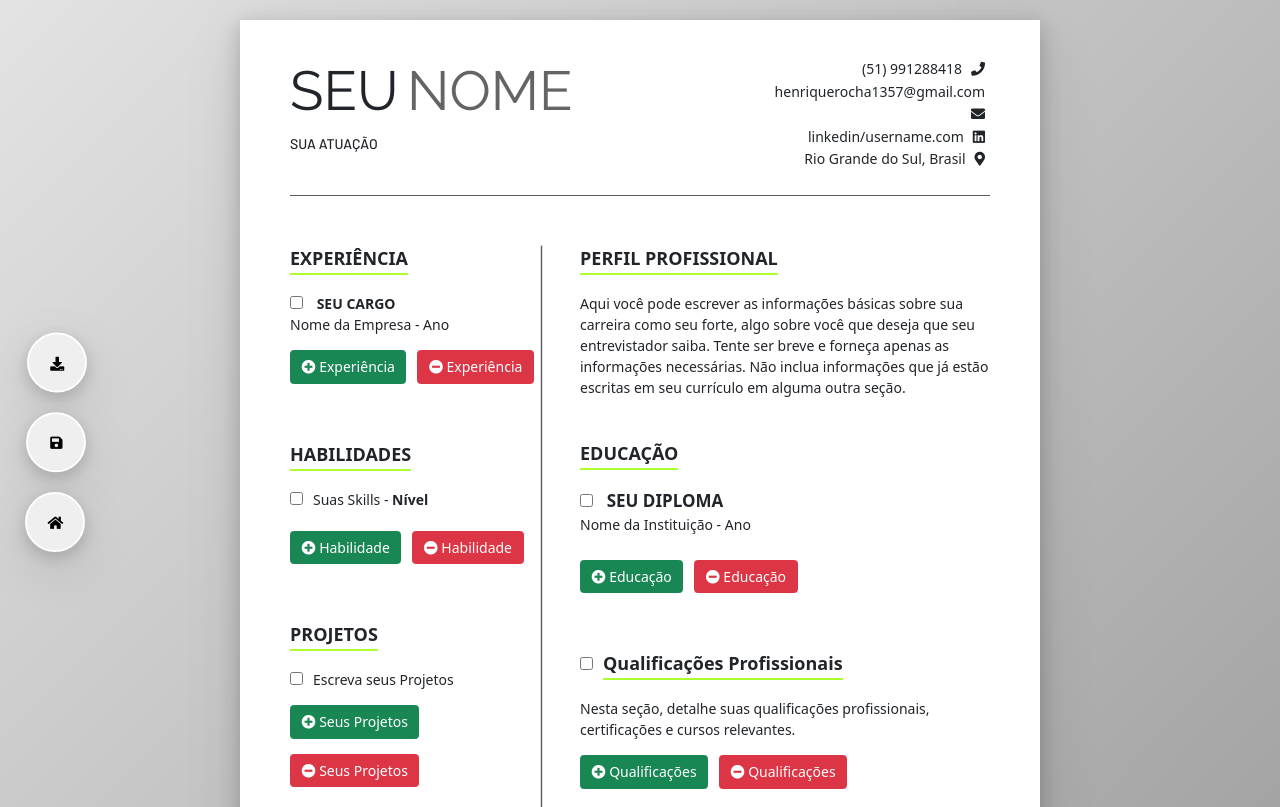
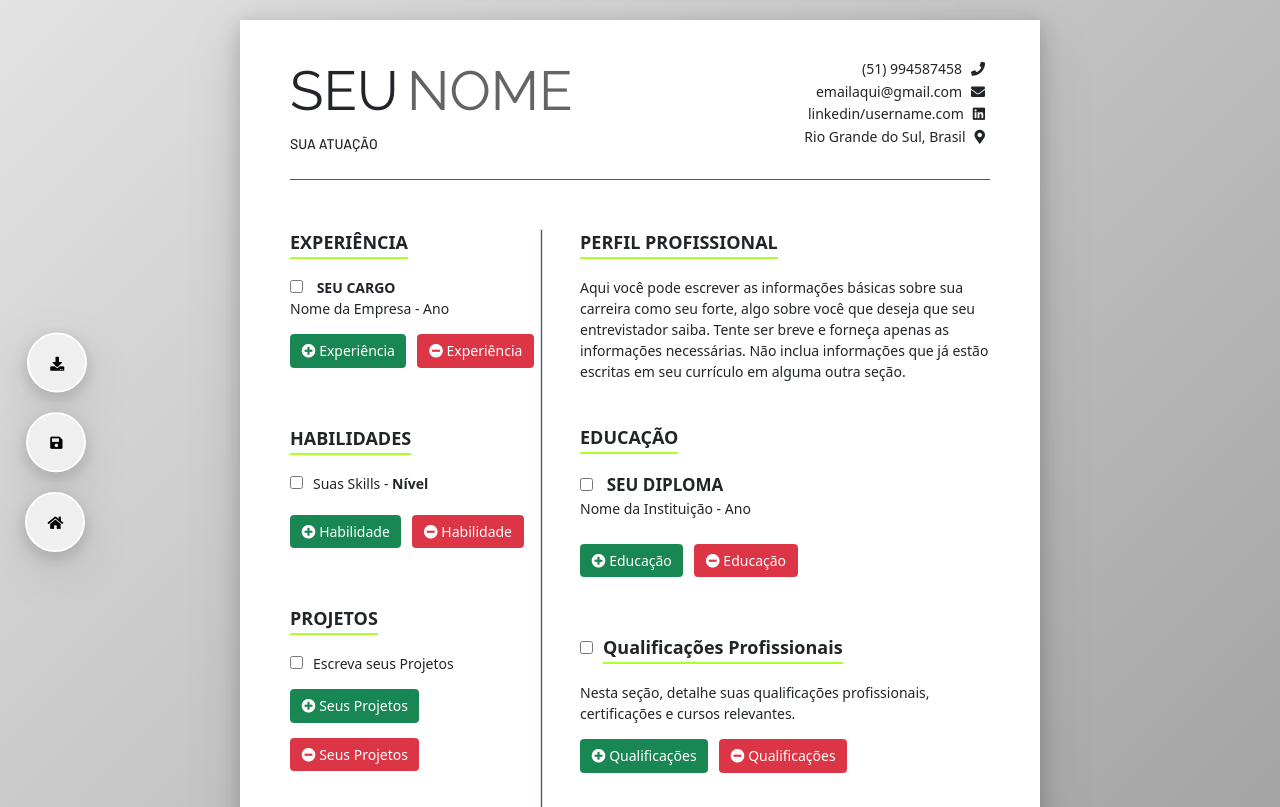
Before and after one commit to Rochadevj/ClickCV, a plain HTML site: page index.html in a window 1280 px wide. Shown: the top 807 px of the page. Drawn offline with nearby package versions, Linux system fonts and the light colour scheme.

Commit message:
Update index.html

```diff
--- a/index.html
+++ b/index.html
@@ -29,8 +29,8 @@
                     <div class="post" contenteditable="true">SUA ATUAÇÃO</div>
                 </div>
                 <div class="contacts">
-                <span contenteditable="true" class="content">(51) 991288418</span><span class="symbol"> <i class="fas fa-phone"></i></span><br>
-                <span contenteditable="true" class="content">henriquerocha1357@gmail.com</span><span class="symbol"> <i class="fas fa-envelope"></i></span><br>
+                <span contenteditable="true" class="content">(51) 994587458</span><span class="symbol"> <i class="fas fa-phone"></i></span><br>
+                <span contenteditable="true" class="content">emailaqui@gmail.com</span><span class="symbol"> <i class="fas fa-envelope"></i></span><br>
                 <span contenteditable="true" class="content">linkedin/username.com</span><span class="symbol"> <i class="fab fa-linkedin"></i></span><br>
                 <span contenteditable="true" class="content">Rio Grande do Sul, Brasil</span><span class="symbol">&nbsp<i class="fas fa-map-marker-alt"></i></i></span>
                 </div>
```
